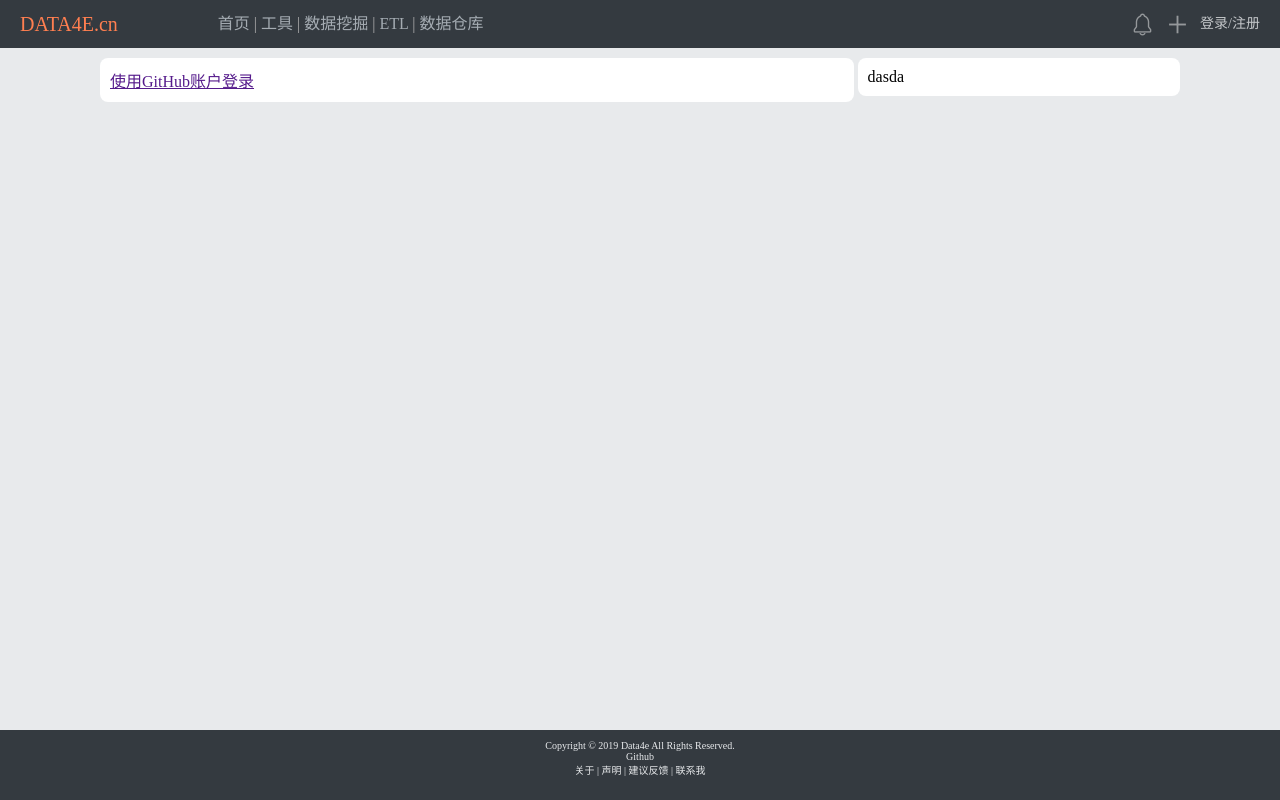
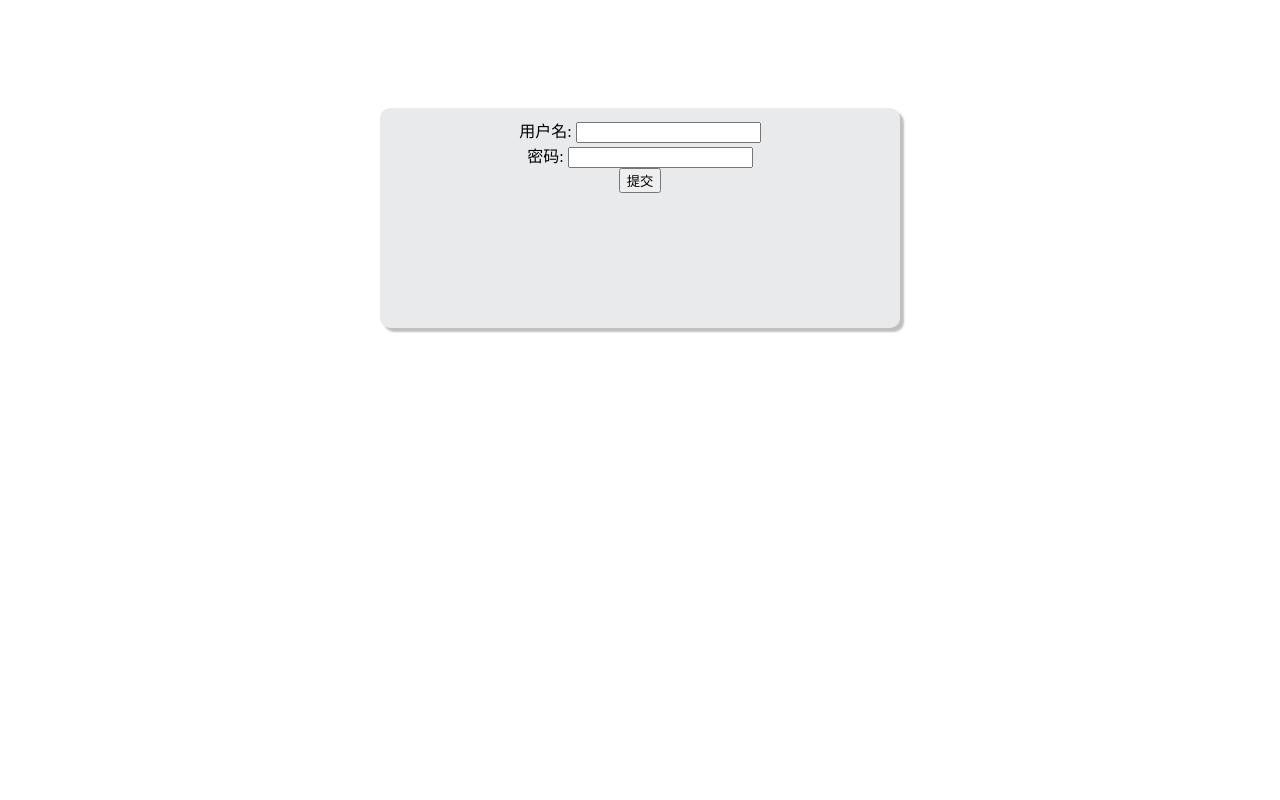
Before and after one commit to data4e/data4e, a Django app: page /login in a window 1280 px wide. Run offline with Django 3.2, Linux system fonts and the light colour scheme; parts of the project's set-up code (start-up, migrations or seed data) failed here and were passed over.

Commit message:
添加模块url

```diff
--- a/account/urls.py
+++ b/account/urls.py
@@ -7,5 +7,5 @@ from .forms import LoginForm
 app_name = 'account'
 
 urlpatterns = [
-
+    url(r'^login/', LoginForm),
 ]
--- a/article/models.py
+++ b/article/models.py
@@ -7,7 +7,6 @@ from django.conf import settings
 class BaseModel(models.Model):
     create_time = models.DateTimeField('创建时间', auto_now_add=True)
     update_time = models.DateTimeField('最后更新时间', auto_now=True)
-    id = models.AutoField(primary_key=True)
     delete_flag = (
         (1, '删除'),
         (0, '正常')
@@ -31,6 +30,7 @@ class Articles(BaseModel):
     author = models.ForeignKey(settings.AUTH_USER_MODEL, on_delete=True)
     tags = models.ManyToManyField('Tags', verbose_name='标签', blank=True)
     body = MDTextField('正文')
+    title = models.CharField(max_length=64, verbose_name='标题')
 
     def save(self, force_insert=False, force_update=False, using=None,
              update_fields=None):
--- a/templates/base.html
+++ b/templates/base.html
@@ -1,9 +1,3 @@
-<!DOCTYPE html>
-<html lang="en">
-<head>
-    <meta charset="UTF-8">
-    <title>data4e | {{title}}</title>
-</head>
 <body>
     <div class="container">
         {% include 'framework/header.html' %}
--- a/templates/framework/header.html
+++ b/templates/framework/header.html
@@ -1,3 +1,9 @@
+<!DOCTYPE html>
+<html lang="en">
+<head>
+    <meta charset="UTF-8">
+    <title>data4e | {{title}}</title>
+</head>
 {% load staticfiles %}
 <header class="header">
     <div class="logo">
--- a/templates/login.html
+++ b/templates/login.html
@@ -1,6 +1,32 @@
-{% extends 'base.html' %}
-{% block content_left %}
+<!DOCTYPE html>
+<html lang="en">
+<head>
+    <meta charset="UTF-8">
+    <title>data4e | 登录</title>
+</head>
+
+<body>
     <div class="login-content">
-        <a href="">使用GitHub账户登录</a>
+        <form action="/account/login" method="post">
+            用户名: <input type="text" name="firstname"><br>
+            密码: <input type="text" name="lastname">
+            <br>
+            <button type="submit">提交</button>
+        </form>
     </div>
-{% endblock %}
+</body>
+<style>
+    body {
+        padding-top: 100px;
+    }
+    .login-content {
+        width: 500px;
+        height: 200px;
+        background-color: #e8eaec;
+        border-radius: 10px;
+        margin: 0 auto;
+        box-shadow: 4px 4px 2px silver;
+        text-align: center;
+        padding: 10px;
+    }
+</style>
```
